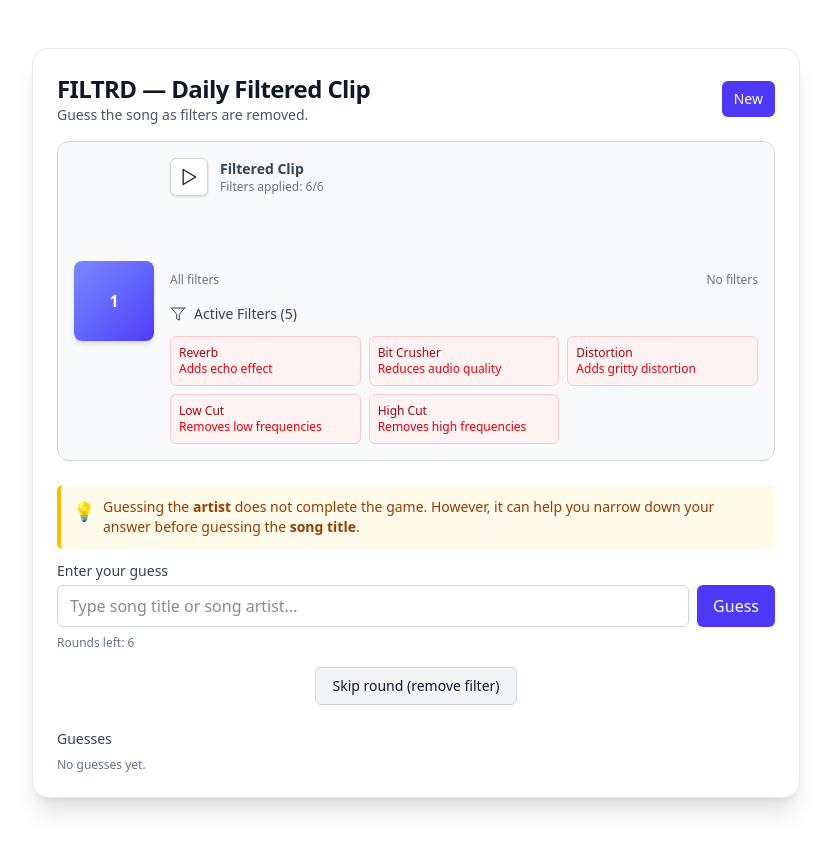
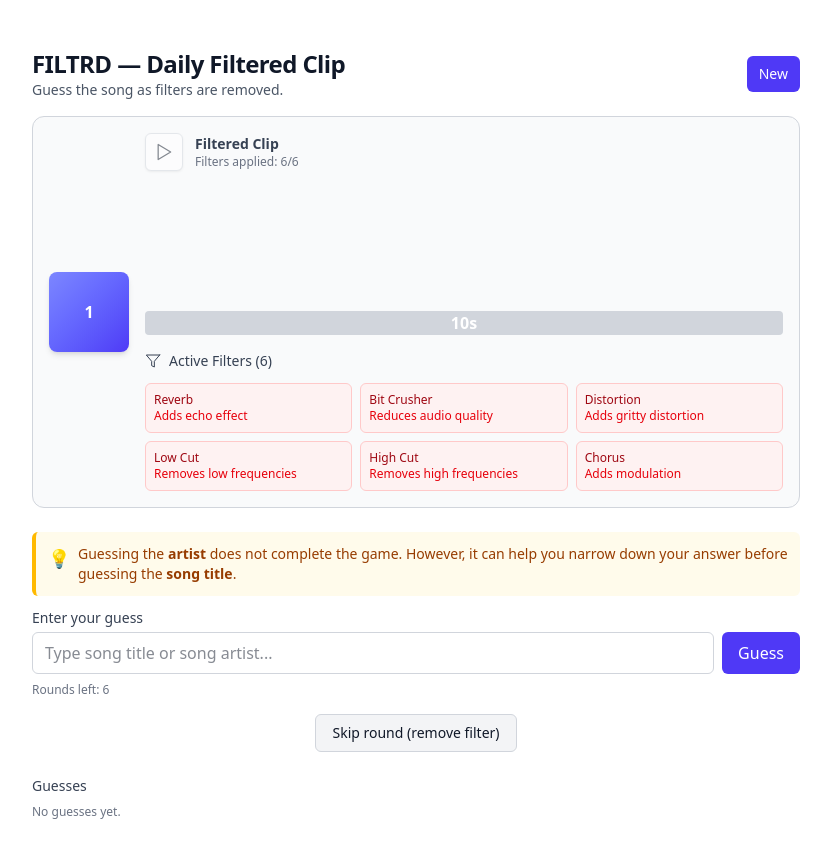
Before and after one commit to Jbalfour5/Filtrd, a React (Vite) app: page / in a window 1280 px wide. Shown: the top 858 px of the page, without its empty margins (224-1055 px from the left). Built offline with nearby package versions, Linux system fonts and the light colour scheme.

Commit message:
Added live wave viewing and a timer that chooses 10 seconds of the song to guess from

```diff
--- a/src/App.jsx
+++ b/src/App.jsx
@@ -13,54 +13,29 @@ const ALL_FILTERS = [
   { name: "Distortion", description: "Adds gritty distortion" },
   { name: "Low Cut", description: "Removes low frequencies" },
   { name: "High Cut", description: "Removes high frequencies" },
+  { name: "Chorus", description: "Adds modulation" },
 ];
 
 const SONGS = [
   { title: "Pink+White", artist: "Frank Ocean", url: "/songs/Pink+White.mp3" },
   { title: "Best Part", artist: "Daniel Caesar", url: "/songs/Best_Part.mp3" },
   { title: "Snooze", artist: "SZA", url: "/songs/Snooze.mp3" },
-  {
-    title: "Chamber Of Reflection",
-    artist: "Mac DeMarco",
-    url: "/songs/Chamber_Of_Reflection.mp3",
-  },
+  { title: "Chamber Of Reflection", artist: "Mac DeMarco", url: "/songs/Chamber_Of_Reflection.mp3" },
   { title: "Bad Habit", artist: "Steve Lacy", url: "/songs/Bad_Habit.mp3" },
   { title: "Earfquake", artist: "Tyler The Creator", url: "/songs/Ivy.mp3" },
-  {
-    title: "Rock With You",
-    artist: "Michael Jackson",
-    url: "/songs/Rock_With_You.mp3",
-  },
+  { title: "Rock With You", artist: "Michael Jackson", url: "/songs/Rock_With_You.mp3" },
   { title: "Gravity", artist: "Brent Faiyaz", url: "/songs/Gravity.mp3" },
-  {
-    title: "Flashing Lights",
-    artist: "Kanye West",
-    url: "/songs/Flashing_Lights.mp3",
-  },
+  { title: "Flashing Lights", artist: "Kanye West", url: "/songs/Flashing_Lights.mp3" },
   { title: "I Wonder", artist: "Kanye West", url: "/songs/I_Wonder.mp3" },
-  {
-    title: "Money Trees",
-    artist: "Kendrick Lamar",
-    url: "/songs/Money_Trees.mp3",
-  },
-  {
-    title: "No Role Modelz",
-    artist: "J Cole",
-    url: "/songs/No_Role_Modelz.mp3",
-  },
+  { title: "Money Trees", artist: "Kendrick Lamar", url: "/songs/Money_Trees.mp3" },
+  { title: "No Role Modelz", artist: "J Cole", url: "/songs/No_Role_Modelz.mp3" },
   { title: "Passionfruit", artist: "Drake", url: "/songs/Passionfruit.mp3" },
-  {
-    title: "Is There Someone Else?",
-    artist: "The Weeknd",
-    url: "/songs/Is_There_Someone_Else.mp3",
-  },
-  {
-    title: "See You Again",
-    artist: "Tyler The Creator",
-    url: "/songs/See_You_Again.mp3",
-  },
+  { title: "Is There Someone Else?", artist: "The Weeknd", url: "/songs/Is_There_Someone_Else.mp3" },
+  { title: "See You Again", artist: "Tyler The Creator", url: "/songs/See_You_Again.mp3" },
   { title: "The Thrill", artist: "Wiz Khalifa", url: "/songs/The_Thrill.mp3" },
 ];
+
+const CLIP_LENGTH = 10;
 
 export default function App() {
   const [round, setRound] = useState(0);
@@ -71,11 +46,14 @@ export default function App() {
   const [activeFilters, setActiveFilters] = useState([]);
   const [songData, setSongData] = useState(null);
   const [playerReady, setPlayerReady] = useState(false);
+  const [analyser, setAnalyser] = useState(null);
+  const [progress, setProgress] = useState(0);
+  const [clipStart, setClipStart] = useState(null);
 
   const audioRef = useRef(null);
   const audioCtxRef = useRef(null);
   const sourceRef = useRef(null);
-  const filterNodesRef = useRef([]);
+  const intervalRef = useRef(null);
 
   const filtersApplied = FILTER_LEVELS[round];
   const maxFilters = FILTER_LEVELS[0];
@@ -104,77 +82,66 @@ export default function App() {
     const sourceNode = audioCtx.createMediaElementSource(audioEl);
     sourceRef.current = sourceNode;
 
-    const currentFilterLevel = FILTER_LEVELS[round];
-    const filters = createFilters(audioCtx, currentFilterLevel);
-    filterNodesRef.current = filters;
+    const analyserNode = audioCtx.createAnalyser();
+    analyserNode.fftSize = 256;
+    setAnalyser(analyserNode);
 
-    let node = sourceNode;
-    filters.forEach((filter) => {
-      node.connect(filter);
-      node = filter;
+    sourceNode.connect(analyserNode);
+    analyserNode.connect(audioCtx.destination);
+
+    audioEl.addEventListener("loadedmetadata", () => {
+      if (clipStart === null) {
+        const maxStart = Math.max(0, audioEl.duration - CLIP_LENGTH);
+        setClipStart(Math.random() * maxStart);
+      }
+      setPlayerReady(true);
     });
-
-    node.connect(audioCtx.destination);
-
-    setPlayerReady(true);
 
     return () => {
       try {
         sourceNode.disconnect();
-        filters.forEach((f) => f.disconnect());
+        analyserNode.disconnect();
+        audioEl.pause();
+        clearInterval(intervalRef.current);
       } catch (_) {}
     };
-  }, [songData, round]);
+  }, [songData]);
 
-  useEffect(() => {
-    if (!audioCtxRef.current || !sourceRef.current) return;
+  function togglePlay() {
+    if (!audioRef.current || !audioCtxRef.current || clipStart === null) return;
 
-    if (audioRef.current && !audioRef.current.paused) {
-      audioRef.current.pause();
-      setIsPlaying(false);
+    const audio = audioRef.current;
+
+    audioCtxRef.current.resume();
+
+    if (!isPlaying) {
+      if (!audio.startedOnce || audio.currentTime >= clipStart + CLIP_LENGTH) {
+        audio.currentTime = clipStart;
+        setProgress(0);
+        audio.startedOnce = true;
+      }
+
+      audio.play();
+
+      intervalRef.current = setInterval(() => {
+        if (!audioRef.current) return;
+        const currentProgress = (audioRef.current.currentTime - clipStart) / CLIP_LENGTH;
+        setProgress(currentProgress);
+
+        if (audioRef.current.currentTime >= clipStart + CLIP_LENGTH) {
+          audioRef.current.pause();
+          setIsPlaying(false);
+          clearInterval(intervalRef.current);
+        }
+      }, 50);
+    } else {
+      audio.pause();
+      clearInterval(intervalRef.current);
     }
 
-    filterNodesRef.current.forEach((f) => f.disconnect());
-    filterNodesRef.current = [];
-
-    const filters = createFilters(audioCtxRef.current, filtersApplied);
-    filterNodesRef.current = filters;
-
-    let nodeChain = sourceRef.current;
-    filters.forEach((f) => {
-      nodeChain.connect(f);
-      nodeChain = f;
-    });
-    nodeChain.connect(audioCtxRef.current.destination);
-  }, [round]);
-
-  function createFilters(ctx, level) {
-    const filters = [];
-    if (level >= 1) {
-    }
-    if (level >= 2) {
-    }
-    if (level >= 3) {
-    }
-    if (level >= 4) {
-    }
-    if (level >= 5) {
-    }
-    if (level >= 6) {
-    }
-    return filters;
+    setIsPlaying(!isPlaying);
   }
 
-  function togglePlay() {
-    if (!audioRef.current) return;
-    if (!isPlaying) {
-      audioCtxRef.current.resume();
-      audioRef.current.play();
-    } else {
-      audioRef.current.pause();
-    }
-    setIsPlaying(!isPlaying);
-  }
 
   function submitGuess() {
     if (!guessText.trim() || !canGuess) return;
@@ -184,13 +151,11 @@ export default function App() {
       [songData.title.toLowerCase().replace(/\s+/g, "")].some((t) =>
         t.toLowerCase().includes(guess.toLowerCase())
       );
-
     const isPartialCorrect =
       songData &&
       [songData.artist.toLowerCase().replace(/\s+/g, "")].some((t) =>
         t.toLowerCase().includes(guess.toLowerCase())
       );
-
     setGuesses((g) => [
       {
         songTitle: songData.title,
@@ -203,22 +168,26 @@ export default function App() {
       },
       ...g,
     ]);
-
     setGuessText("");
-
     if (isCorrect) setRevealedAnswer(songData);
-    else if (round < TOTAL_ROUNDS - 1) setRound((r) => r + 1);
-    else setRevealedAnswer(songData);
+    else if (round < TOTAL_ROUNDS - 1) {
+      setRound((r) => r + 1);
+      setClipStart(null);
+    } else setRevealedAnswer(songData);
   }
 
   function skipRound() {
-    if (round < TOTAL_ROUNDS - 1 && !revealedAnswer) setRound((r) => r + 1);
+    if (round < TOTAL_ROUNDS - 1 && !revealedAnswer) {
+      setRound((r) => r + 1);
+      setClipStart(null);
+    }
     setIsPlaying(false);
+    clearInterval(intervalRef.current);
   }
 
   return (
     <div className="min-h-screen bg-white text-gray-900 flex items-start justify-center py-12 px-4">
-      <div className="w-full max-w-3xl bg-white shadow-xl rounded-2xl p-6 border border-gray-200">
+      <div className="w-full max-w-3xl bg-white">
         <Header />
         <main className="space-y-6">
           <PlayerCard
@@ -227,9 +196,10 @@ export default function App() {
             togglePlay={togglePlay}
             filtersApplied={filtersApplied}
             revealedAnswer={revealedAnswer}
-            waveformProgress={waveformProgress}
             activeFilters={activeFilters}
             playerReady={playerReady}
+            analyser={analyser}
+            progress={progress}
           />
           {!revealedAnswer && (
             <GuessInput
--- a/src/components/PlayerCard.jsx
+++ b/src/components/PlayerCard.jsx
@@ -10,10 +10,13 @@ export default function PlayerCard({
   togglePlay,
   filtersApplied,
   revealedAnswer,
-  waveformProgress,
   activeFilters,
   playerReady,
+  analyser,
+  progress,
 }) {
+  const remaining = Math.max(0, Math.ceil((1 - progress) * 10));
+
   return (
     <div className="rounded-xl border border-gray-300 p-4 bg-gray-50">
       <div className="flex items-center gap-4">
@@ -22,11 +25,11 @@ export default function PlayerCard({
         </div>
 
         <div className="flex-1">
-          <div className="flex items-center gap-3">
+          <div className="flex items-center gap-3 mb-5">
             <button
               onClick={togglePlay}
               disabled={!playerReady}
-              className={`p-2 rounded-md bg-white border border-gray-300 hover:bg-gray-100 transition-colors shadow-sm ${
+              className={`p-2 rounded-md  bg-white border border-gray-300 hover:bg-gray-100 transition-colors shadow-sm ${
                 !playerReady ? "opacity-50 cursor-not-allowed" : ""
               }`}
             >
@@ -44,11 +47,16 @@ export default function PlayerCard({
             </div>
           </div>
 
-          <div className="mt-3">
-            <TinyWaveform progress={waveformProgress} />
-            <div className="mt-2 text-xs text-gray-500 flex items-center justify-between">
-              <div>All filters</div>
-              <div>No filters</div>
+          {analyser && <TinyWaveform analyser={analyser} />}
+
+          <div className="relative h-6 w-full mt-2">
+            <div className="absolute inset-0 bg-gray-300 rounded"></div>
+            <div
+              className="absolute left-0 top-0 h-6 bg-indigo-600 rounded transition-all duration-50"
+              style={{ width: `${Math.min(progress * 100, 100)}%` }}
+            ></div>
+            <div className="absolute inset-0 flex items-center justify-center text-white font-bold">
+              {remaining}s
             </div>
           </div>
 
--- a/src/components/TinyWaveform.jsx
+++ b/src/components/TinyWaveform.jsx
@@ -1,20 +1,58 @@
-import React from 'react';
+import React, { useEffect, useRef } from "react";
 
-export default function TinyWaveform({ progress = 0 }) {
-  const barHeights = [20, 30, 40].map(height => height * progress);
+export default function TinyWaveform({ analyser }) {
+  const canvasRef = useRef(null);
+
+  useEffect(() => {
+    if (!analyser) return;
+
+    const canvas = canvasRef.current;
+    const ctx = canvas.getContext("2d");
+
+    const resizeCanvas = () => {
+      canvas.width = canvas.offsetWidth * window.devicePixelRatio;
+      canvas.height = canvas.offsetHeight * window.devicePixelRatio;
+      ctx.scale(window.devicePixelRatio, window.devicePixelRatio);
+    };
+    resizeCanvas();
+    window.addEventListener("resize", resizeCanvas);
+
+    analyser.fftSize = 128;
+    const bufferLength = analyser.frequencyBinCount;
+    const dataArray = new Uint8Array(bufferLength);
+
+    const draw = () => {
+      requestAnimationFrame(draw);
+      analyser.getByteFrequencyData(dataArray);
+
+      const width = canvas.offsetWidth;
+      const height = canvas.offsetHeight;
+      ctx.clearRect(0, 0, width, height);
+
+      const barWidth = width / bufferLength;
+
+      for (let i = 0; i < bufferLength; i++) {
+        const v = dataArray[i] / 255;
+        const barHeight = v * height;
+        const x = i * barWidth;
+
+        const gradient = ctx.createLinearGradient(0, height - barHeight, 0, height);
+        gradient.addColorStop(0, "rgba(79,70,229,1)");
+        gradient.addColorStop(1, "rgba(79,70,229,0.2)");
+
+        ctx.fillStyle = gradient;
+        ctx.fillRect(x, height - barHeight, barWidth - 1, barHeight);
+      }
+    };
+
+    draw();
+
+    return () => window.removeEventListener("resize", resizeCanvas);
+  }, [analyser]);
 
   return (
-    <div className="relative w-full h-14 flex items-center justify-center overflow-hidden">
-      <canvas id="tinyWaveCanvas" className="absolute inset-0 w-full h-full"></canvas>
-      <div className="absolute inset-0 flex items-end gap-2 px-2 opacity-40">
-        {barHeights.map((height, i) => (
-          <div
-            key={i}
-            className="flex-1 bg-indigo-500 rounded-full transition-all"
-            style={{ height: `${height}px` }}
-          />
-        ))}
-      </div>
+    <div className="relative w-full h-28 overflow-hidden">
+      <canvas ref={canvasRef} className="absolute inset-0 w-full h-full" />
     </div>
   );
 }
```
